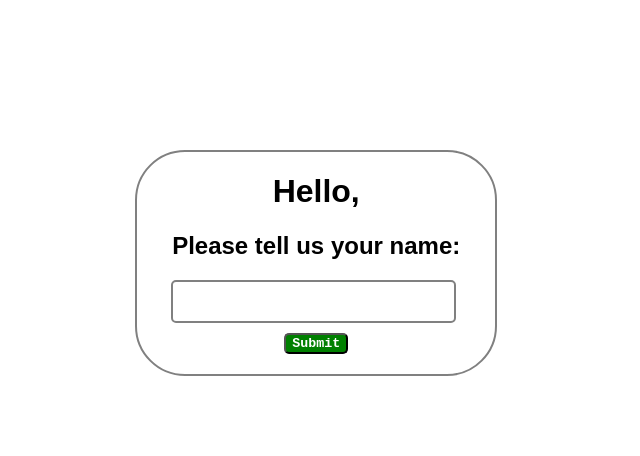
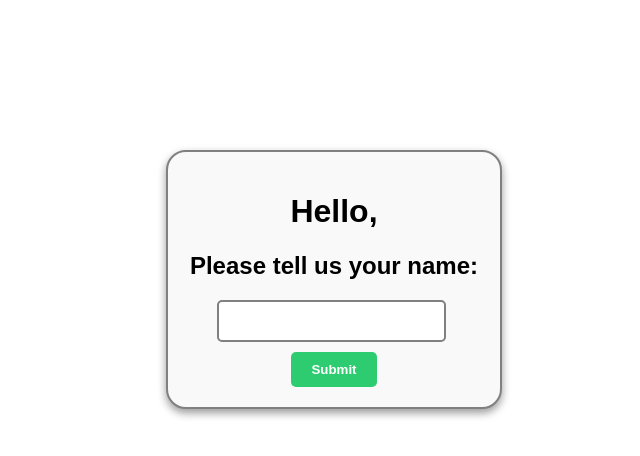
Before and after one commit to AlecZytkowski/calcu-finance, a React (Create React App) app: page / in a window 1280 px wide. Shown: the top 456 px of the page, without its empty margins (306-946 px from the left). Built offline with nearby package versions, Linux system fonts and the light colour scheme.

Commit message:
Updated Title and CSS

```diff
--- a/public/index.html
+++ b/public/index.html
@@ -24,7 +24,7 @@
       work correctly both with client-side routing and a non-root public URL.
       Learn how to configure a non-root public URL by running `npm run build`.
     -->
-    <title>React App</title>
+    <title>Calcu-Finance</title>
   </head>
   <body>
     <noscript>You need to enable JavaScript to run this app.</noscript>
--- a/src/Calculator Options/Auto Loan Calculator/AutoLoanCalculator.css
+++ b/src/Calculator Options/Auto Loan Calculator/AutoLoanCalculator.css
@@ -2,10 +2,61 @@
     display: flex;
     flex-direction: column;
     align-items: center;
-    justify-content: space-between;
-}
+    justify-content: center;
+    margin: 50px;
+    padding: 20px;
+    border: 2px solid #ccc;
+    border-radius: 10px;
+    box-shadow: 0 4px 8px rgba(0, 0, 0, 0.1);
+    background-color: #f9f9f9;
+  }
 
-.calculatorItem {
+  .calculatorItem {
+    margin: 10px 0;
     display: flex;
-    align-items: end;
-}
+    align-items: center;
+  }
+
+  .calculatorItem label {
+    font-weight: bold;
+    margin-right: 10px;
+  }
+
+  .calculatorItem input,
+  .calculatorItem select {
+    padding: 8px;
+    font-size: 14px;
+    border: 1px solid #ccc;
+    border-radius: 5px;
+  }
+
+  button {
+    margin-top: 20px;
+    padding: 10px 20px;
+    background-color: #3498db;
+    color: white;
+    border: none;
+    border-radius: 5px;
+    cursor: pointer;
+    transition: background-color 0.3s ease;
+  }
+
+  button:hover {
+    background-color: #2980b9;
+  }
+
+  /* Adjustments to calculatedResult section */
+  .calculatedResult {
+    margin-top: 20px;
+    text-align: center;
+  }
+
+  .calculatedResult h3 {
+    margin-bottom: 5px;
+    font-weight: bold;
+  }
+
+  .calculatedResult h1 {
+    margin-top: 10px;
+    font-size: 24px;
+  }
--- a/src/Calculator Options/Home Loan Calculator/HomeLoanCalculator.css
+++ b/src/Calculator Options/Home Loan Calculator/HomeLoanCalculator.css
@@ -2,10 +2,64 @@
     display: flex;
     flex-direction: column;
     align-items: center;
-    justify-content: space-between;
-}
+    justify-content: center;
+    margin: 50px;
+    padding: 20px;
+    border: 2px solid #ccc;
+    border-radius: 10px;
+    box-shadow: 0 4px 8px rgba(0, 0, 0, 0.2);
+    background-color: #f9f9f9;
+  }
 
-.calculatorItem {
+  .calculatorItem {
+    margin: 10px 0;
     display: flex;
-    align-items: end;
-}
+    align-items: center;
+  }
+
+  .calculatorItem label {
+    font-weight: bold;
+    margin-right: 10px;
+  }
+
+  .calculatorItem select {
+    padding: 8px;
+    font-size: 14px;
+    border: 1px solid #ccc;
+    border-radius: 5px;
+  }
+
+  button {
+    margin-top: 20px;
+    padding: 10px 20px;
+    background-color: #34db50;
+    color: white;
+    border: none;
+    border-radius: 5px;
+    cursor: pointer;
+    transition: background-color 0.3s ease;
+  }
+
+  button:hover {
+    background-color: #2980b9;
+  }
+
+  .calculatedResult {
+    margin-top: 20px;
+    text-align: center;
+  }
+
+  .calculatedResult h3 {
+    margin-bottom: 5px;
+    font-weight: bold;
+  }
+
+  .calculatedResult i {
+    font-size: 14px;
+    color: #777;
+  }
+
+  .calculatedResult h1 {
+    margin-top: 10px;
+    font-size: 24px;
+  }
--- a/src/Welcome/WelcomeCard.css
+++ b/src/Welcome/WelcomeCard.css
@@ -1,33 +1,50 @@
 .introWelcomeDiv {
-    margin-top: 150px;
-    border: solid gray 2px;
-    border-radius: 50px;
-    justify-content: center;
+  margin: 150px auto 0;
+  border: 2px solid gray;
+  border-radius: 20px;
   width: 80%;
   padding: 20px;
-    padding-top: 0px;
+  text-align: center;
+  background-color: #f9f9f9;
+  box-shadow: 0 4px 8px rgba(0, 0, 0, 0.4);
 }
 
 .welcomeOptionsDiv {
   margin-top: 25px;
-    border: solid gray 2px;
-    border-radius: 50px;
+  border: 2px solid gray;
+  border-radius: 20px;
   padding: 20px;
+  background-color: #f9f9f9;
+  box-shadow: 0 4px 8px rgba(0, 0, 0, 0.1);
 }
 
 .introInput {
-    border: solid 2px gray;
+  border: 2px solid gray;
   border-radius: 5px;
-    padding: 8px;
-    font-size: 20px;
+  padding: 10px;
+  font-size: 16px;
+  width: 70%;
   margin-right: 5px;
+  transition: border-color 0.3s ease;
+}
+
+.introInput:focus {
+  border-color: #3498db;
 }
 
 .introButton {
-    font-family: monospace;
+  font-family: Arial, sans-serif;
   font-weight: bold;
   color: white;
-    background-color: green;
+  background-color: #2ecc71;
+  border: none;
+  border-radius: 5px;
+  padding: 10px 20px;
+  cursor: pointer;
+  transition: background-color 0.3s ease;
   margin-top: 10px;
-    border-radius: 5px;
 }
+
+.introButton:hover {
+  background-color: #27ae60;
+}
```
Lines whose indentation alone changed are shown as unchanged.
